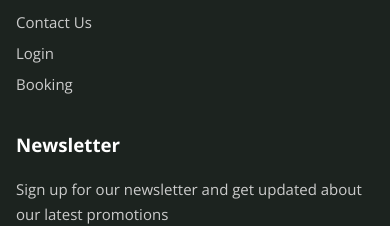
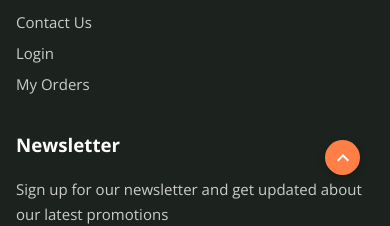
Before and after one commit to HasiburRahman-hr11/Tour-X-client-side-code, a React (Create React App) app: page /login in a window 390 px wide. Shown: the part 1169-1395 px from the top of the page. Built offline with nearby package versions, Linux system fonts and the light colour scheme; no server answers.

Commit message:
to top button

```diff
--- a/src/App.js
+++ b/src/App.js
@@ -19,6 +19,7 @@ import AllPackages from './pages/AllPackages/AllPackages';
 import EditPackage from './pages/EditPackage/EditPackage';
 import AboutUs from './pages/AboutUs/AboutUs';
 import ContactUs from './pages/ContactUs/ContactUs';
+import PageScroll from './components/PageScroll/PageScroll';
 
 const App = () => {
   const { user } = useAuth();
@@ -26,6 +27,7 @@ const App = () => {
     <BrowserRouter>
       <Header />
       <ToastContainer />
+      <PageScroll/>
       <Switch>
         <Route exact path="/">
           <Home />
--- a/src/components/Footer/Footer.js
+++ b/src/components/Footer/Footer.js
@@ -8,6 +8,7 @@ import TwitterIcon from '@mui/icons-material/Twitter';
 import InstagramIcon from '@mui/icons-material/Instagram';
 import YouTubeIcon from '@mui/icons-material/YouTube';
 import ArrowRightAltIcon from '@mui/icons-material/ArrowRightAlt';
+import ToTop from '../ToTop/ToTop';
 
 const Footer = () => {
     return (
@@ -75,7 +76,7 @@ const Footer = () => {
                                             <Link to="/login">Login</Link>
                                         </li>
                                         <li>
-                                            <Link to="/my-orders">Booking</Link>
+                                            <Link to="/my-orders">My Orders</Link>
                                         </li>
                                     </ul>
                                 </div>
@@ -103,6 +104,7 @@ const Footer = () => {
                     <p>© 2021 HR Hasib, All Rights Reserved</p>
                 </div>
             </div>
+            <ToTop/>
         </footer>
     );
 };
--- /dev/null
+++ b/src/components/PageScroll/PageScroll.js
@@ -0,0 +1,14 @@
+import { useEffect } from "react";
+import { useLocation } from 'react-router-dom';
+
+const PageScroll = () => {
+    const { pathname } = useLocation();
+
+    useEffect(() => {
+        window.scrollTo(0, 0);
+    }, [pathname]);
+
+    return null;
+};
+
+export default PageScroll;
--- /dev/null
+++ b/src/components/ToTop/ToTop.css
@@ -0,0 +1,33 @@
+.to_top{
+    width: 40px;
+    height: 40px;
+    display: flex;
+    align-items: center;
+    justify-content: center;
+    position: fixed;
+    bottom: -500px;
+    right: 40px;
+    font-size: 35px;
+    background-color: var(--color-primary);
+    color: #fff;
+    box-shadow: rgba(0, 0, 0, 0.24) 0px 3px 8px;
+    cursor: pointer;
+    border-radius: 50%;
+    transition: all 0.4s ease;
+    z-index: 10;
+}
+.to_top.active{
+    bottom: 60px;
+}
+
+@media only screen and (max-width:575px){
+    .to_top{
+        right: 30px;
+        width: 35px;
+        height: 35px;
+        font-size: 25px;
+    }
+    .to_top.active{
+        bottom: 30px;
+    }
+}
--- /dev/null
+++ b/src/components/ToTop/ToTop.js
@@ -0,0 +1,33 @@
+import React, { useEffect, useState } from 'react';
+import './ToTop.css';
+import KeyboardArrowUpIcon from '@mui/icons-material/KeyboardArrowUp';
+
+const ToTop = () => {
+    const [isActive, setIsActive] = useState(false);
+    const scrollTop = () => { window.scrollTo({ top: 0, behavior: 'smooth' }); };
+
+    const scrollFunc = () =>{
+        if (window.pageYOffset > 500) {
+            setIsActive(true)
+        } else {
+            setIsActive(false)
+        }
+    }
+    useEffect(() => {
+        window.addEventListener('scroll', scrollFunc)
+
+        return () =>{
+            window.removeEventListener('scroll' , scrollFunc);
+        }
+
+    }, [])
+    return (
+        <div className={isActive ? 'to_top active' : 'to_top'}
+            onClick={scrollTop}
+        >
+             <KeyboardArrowUpIcon />
+        </div>
+    );
+};
+
+export default ToTop;
```
